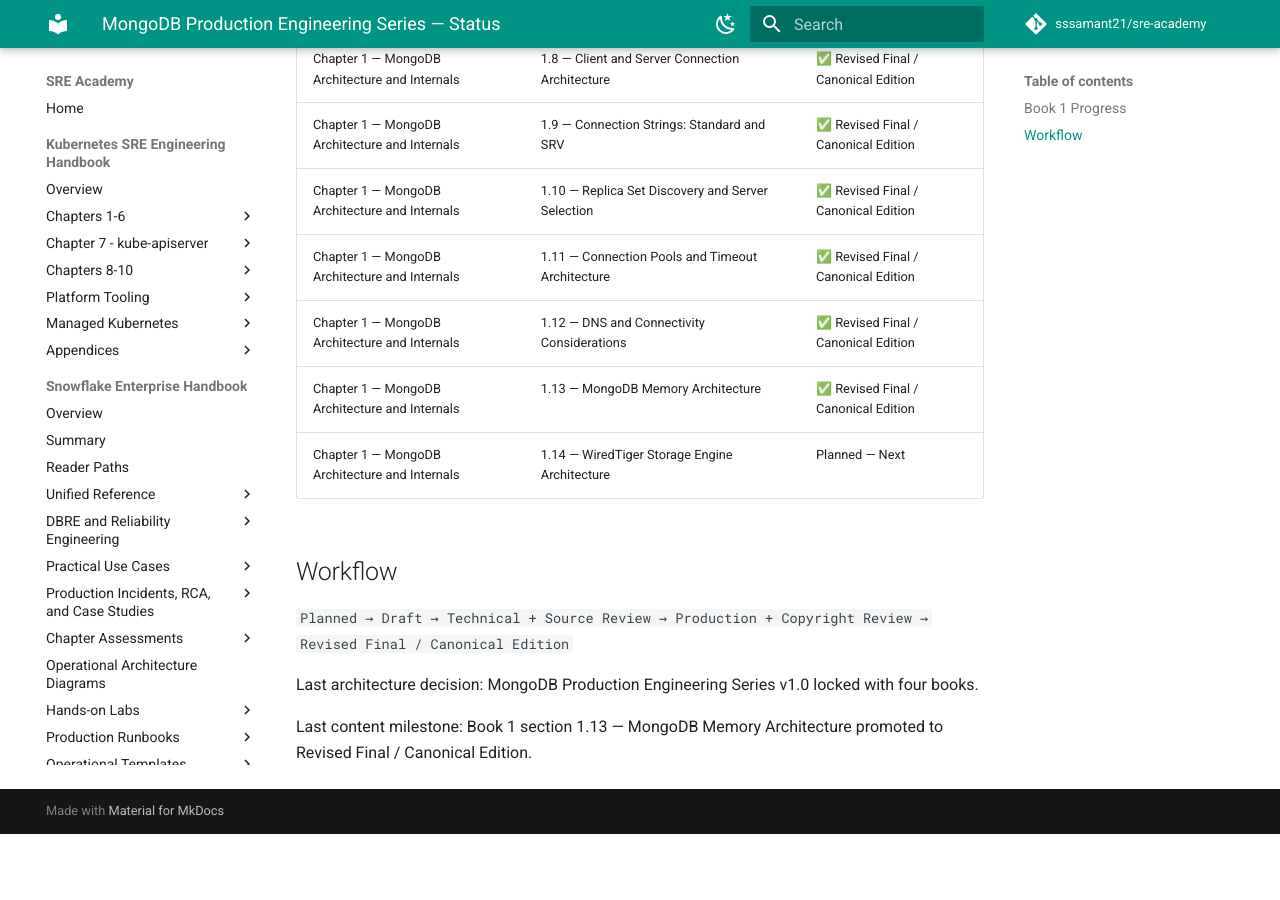
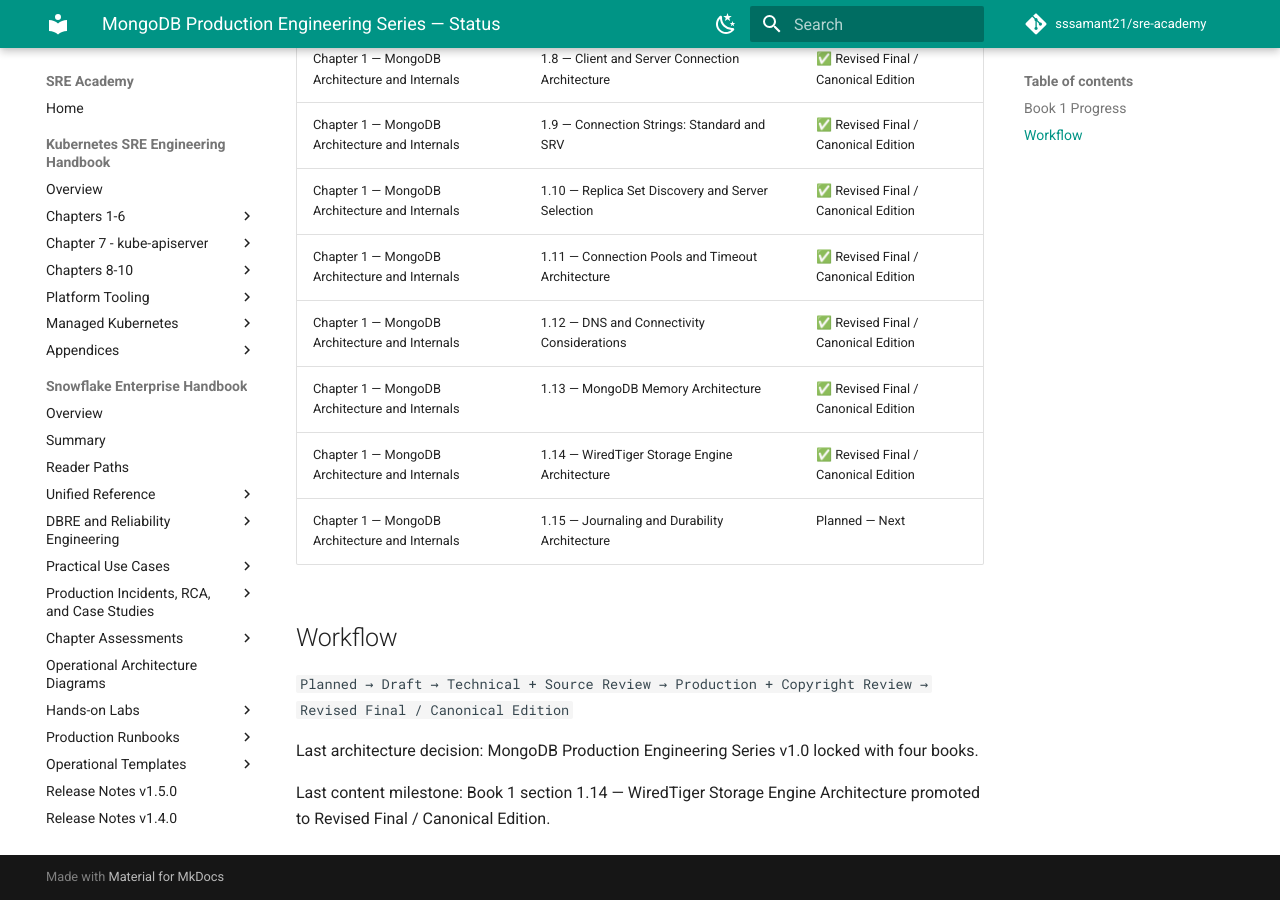
Before and after one commit to sssamant21/sre-academy, an MkDocs documentation site: the page built from docs/books/mongodb/STATUS.md, in a window 1280 px wide and 900 px high, scrolled down 1109 px. Built offline with MkDocs 1.6.1 and Material for MkDocs 9.7.7, drawn with Linux system fonts in a browser that asks for light colours; comment, search, counter and statistics services are not loaded; before the commit the page ends 1943 px from its top, so only the background shows below that; some of the changed text lies outside the part shown.

Commit message:
docs(mongodb): update series status through canonical 1.14

```diff
--- a/docs/books/mongodb/STATUS.md
+++ b/docs/books/mongodb/STATUS.md
@@ -2,7 +2,7 @@
 
 | Book | Title | Architecture | Content Status |
 |---|---|---|---|
-| 1 | MongoDB Administration Handbook | 🔒 Locked | In Progress — 1.1–1.13 Canonical |
+| 1 | MongoDB Administration Handbook | 🔒 Locked | In Progress — 1.1–1.14 Canonical |
 | 2 | MongoDB SRE & Reliability Engineering Handbook | 🔒 Locked | Planned |
 | 3 | MongoDB DBRE & Performance Engineering Handbook | 🔒 Locked | Planned |
 | 4 | MongoDB Cloud & Kubernetes Production Handbook | 🔒 Locked | Planned |
@@ -24,7 +24,8 @@
 | Chapter 1 — MongoDB Architecture and Internals | 1.11 — Connection Pools and Timeout Architecture | ✅ Revised Final / Canonical Edition |
 | Chapter 1 — MongoDB Architecture and Internals | 1.12 — DNS and Connectivity Considerations | ✅ Revised Final / Canonical Edition |
 | Chapter 1 — MongoDB Architecture and Internals | 1.13 — MongoDB Memory Architecture | ✅ Revised Final / Canonical Edition |
-| Chapter 1 — MongoDB Architecture and Internals | 1.14 — WiredTiger Storage Engine Architecture | Planned — Next |
+| Chapter 1 — MongoDB Architecture and Internals | 1.14 — WiredTiger Storage Engine Architecture | ✅ Revised Final / Canonical Edition |
+| Chapter 1 — MongoDB Architecture and Internals | 1.15 — Journaling and Durability Architecture | Planned — Next |
 
 ## Workflow
 
@@ -32,4 +33,4 @@
 
 Last architecture decision: MongoDB Production Engineering Series v1.0 locked with four books.
 
-Last content milestone: Book 1 section 1.13 — MongoDB Memory Architecture promoted to Revised Final / Canonical Edition.
+Last content milestone: Book 1 section 1.14 — WiredTiger Storage Engine Architecture promoted to Revised Final / Canonical Edition.
```
